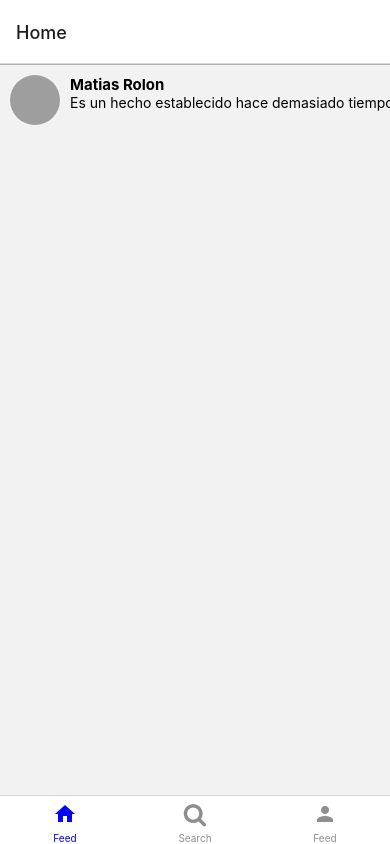
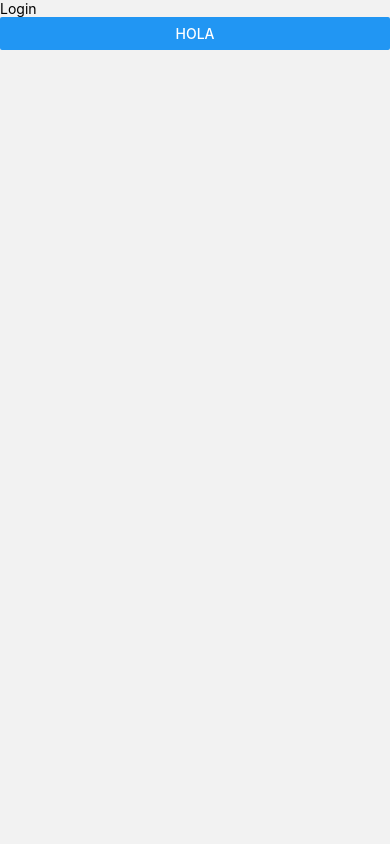
Before and after one commit to Jwilv/tw-reactnative, a React Native app: screen /Login in a window 390 px wide. Built offline with nearby package versions, Linux system fonts and the light colour scheme; grey boxes are pictures that could not be loaded.

Commit message:
Creacion de el router para despues de iniciar sesion

```diff
--- a/App.js
+++ b/App.js
@@ -3,13 +3,15 @@ import { Text, View, } from 'react-native';
 import { NavigationContainer } from '@react-navigation/native';
 import { createBottomTabNavigator } from '@react-navigation/bottom-tabs';
 import Navigation from "./navigation/Navigation";
+import MainStack from "./navigation/MainStack";
 
 export default function App() {
   return (
 
-    <NavigationContainer>
+    // <NavigationContainer>
 
-      <Navigation></Navigation>
-    </NavigationContainer>
+    //   <Navigation></Navigation>
+    // </NavigationContainer>
+    <MainStack/>
   );
 }
--- /dev/null
+++ b/navigation/MainStack.js
@@ -0,0 +1,29 @@
+import React from 'react';
+import { StyleSheet, Text, View} from 'react-native';
+import { createNativeStackNavigator } from "@react-navigation/native-stack";
+import { NavigationContainer } from "@react-navigation/native";
+import  LoginScreen  from "../screens/Login";
+import Navigation from "../navigation/Navigation";
+
+
+const Stack = createNativeStackNavigator()
+
+export default function HomeScreen() {
+  return (
+    <NavigationContainer>
+      <Stack.Navigator
+        screenOptions={{
+          headerShown: false,
+        }}>
+        <Stack.Screen
+          name='Login'
+          component={LoginScreen}
+        />
+        <Stack.Screen
+          name='Hoe'
+          component={Navigation}
+        />
+      </Stack.Navigator>
+    </NavigationContainer>
+  );
+}
--- /dev/null
+++ b/screens/Login.js
@@ -0,0 +1,14 @@
+import React from 'react';
+import { StyleSheet, Text, View, Image, ScrollView, Button} from 'react-native';
+
+
+export default function LoginScreen({navigation}) {
+  return (
+    <>
+        <Text>Login</Text>
+        <Button
+          title='hola'
+          onPress={() => {navigation.navigate('Hoe')}}/>
+    </>
+  );
+}
```
